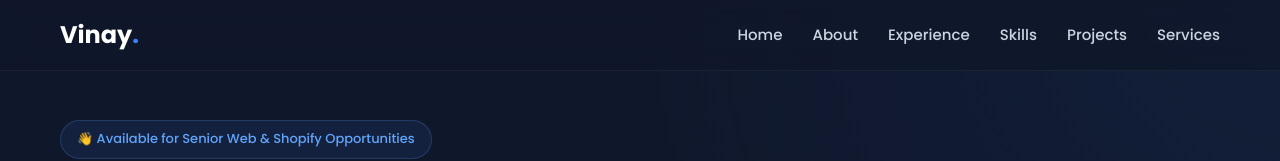
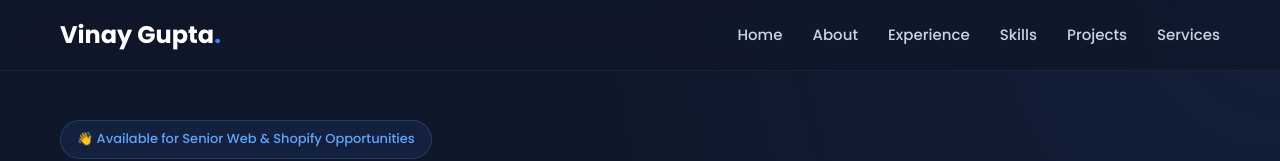
Before and after one commit to vnyvin123/vnyvin123.github.io, a plain HTML site: page index.html in a window 1280 px wide. Shown: the top 161 px of the page. Drawn offline with Linux system fonts and the light colour scheme.

Commit message:
Update index.html

```diff
--- a/index.html
+++ b/index.html
@@ -367,7 +367,7 @@
     <!-- STICKY HEADER -->
     <header>
         <div class="container navbar-container">
-            <a href="#" class="logo">Vinay<span>.</span></a>
+            <a href="#" class="logo">Vinay Gupta<span>.</span></a>
             <nav class="nav-links" id="navLinks">
                 <a href="#" class="nav-item active">Home</a>
                 <a href="#about" class="nav-item">About</a>
```
